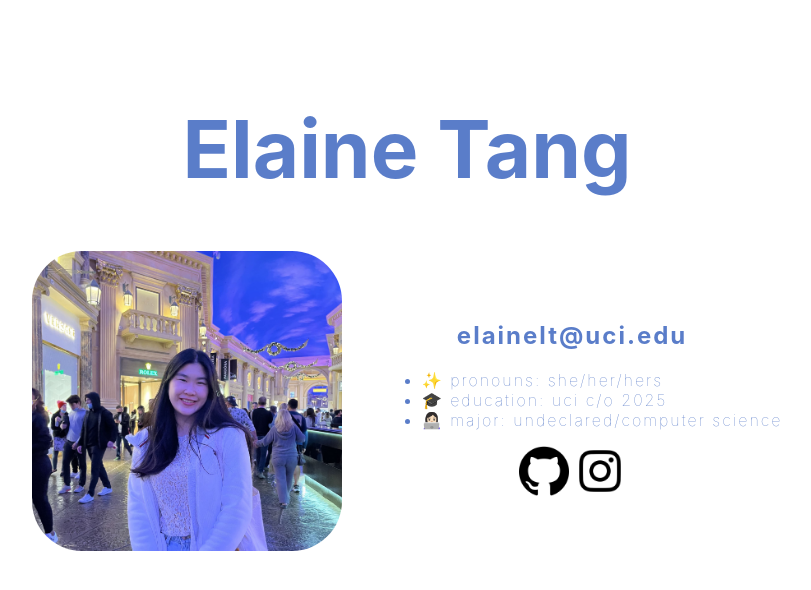
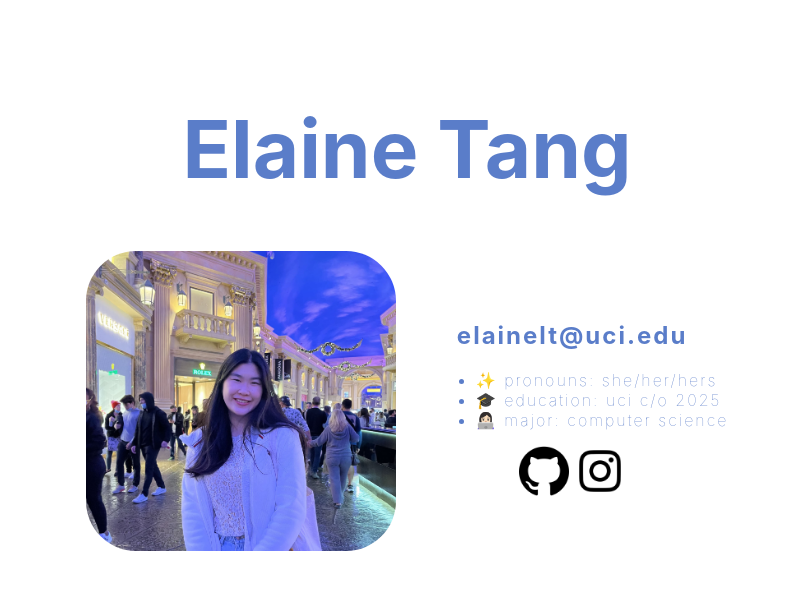
Before and after one commit to elainelt/elainelt.github.io, a plain HTML site: page index.html in a window 1280 px wide. Shown: the whole page, without its empty margins (233-1044 px from the left). Drawn offline with Linux system fonts and the light colour scheme.

Commit message:
change major from ud to cs

```diff
--- a/index.html
+++ b/index.html
@@ -18,7 +18,7 @@
             <ul>
                 <li>✨ pronouns: she/her/hers</li>
                 <li>🎓 education: uci c/o 2025</li>
-                <li>👩🏻‍💻 major: undeclared/computer science</li>
+                <li>👩🏻‍💻 major: computer science</li>
             </ul>
             </div>
             </p>
```
